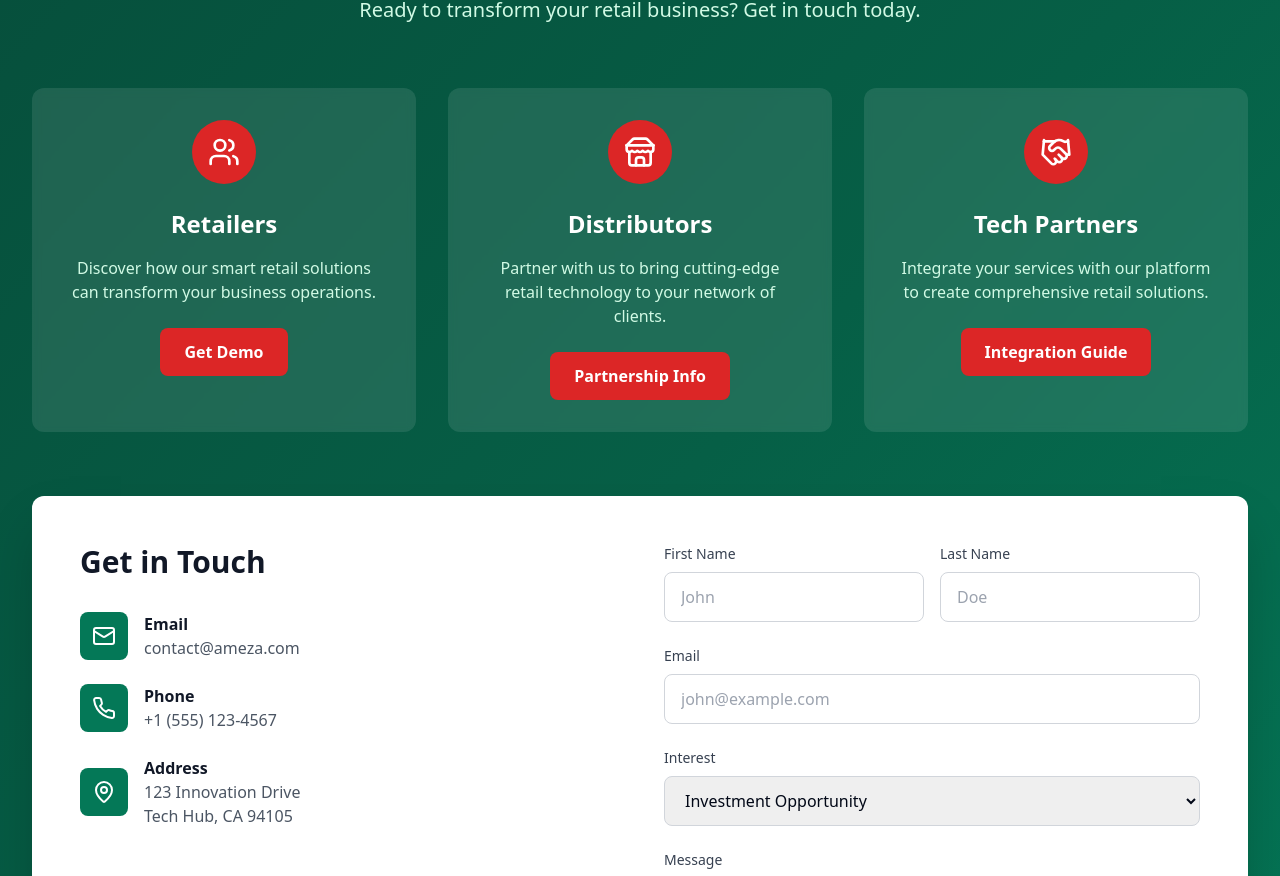
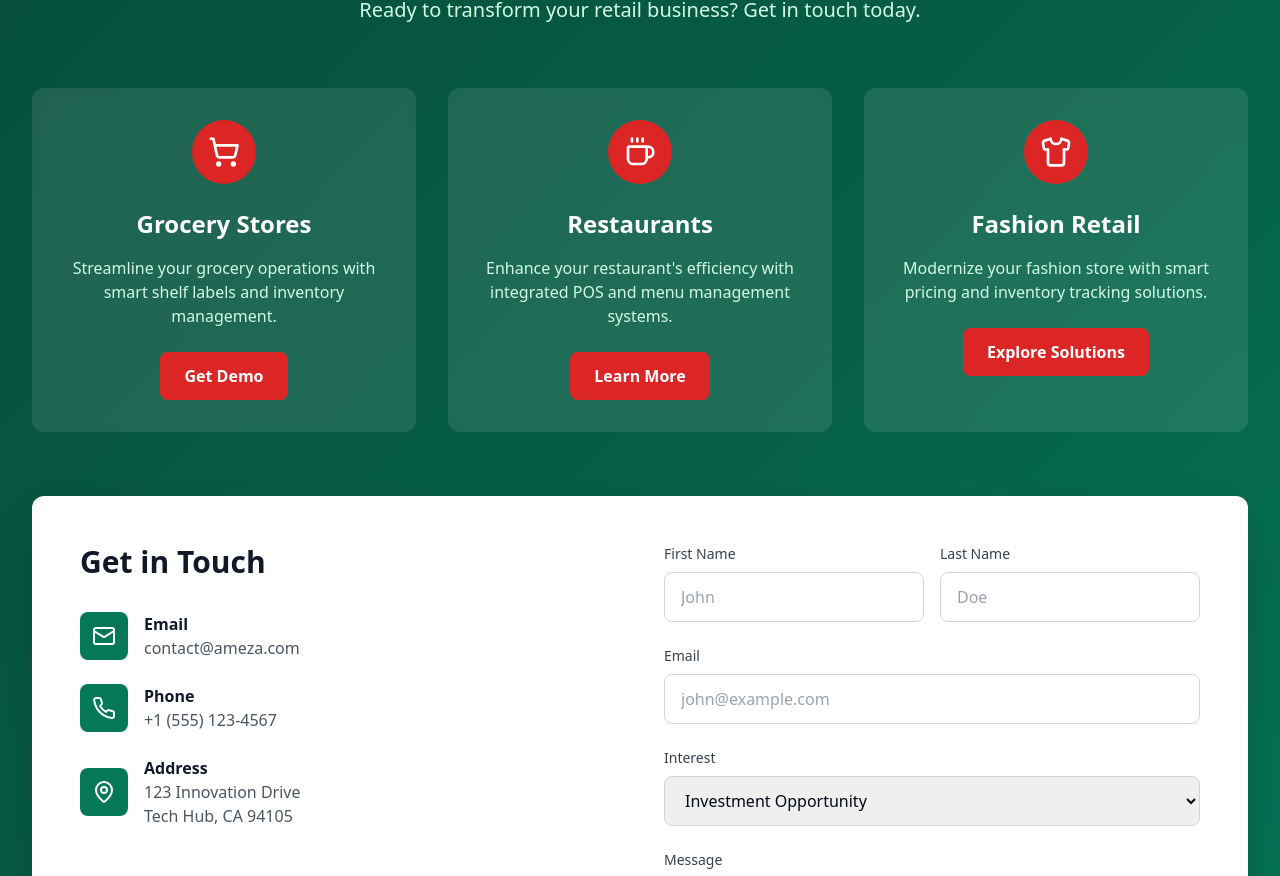
Before and after one commit to Ameza-Smart-Retail-Solutions/website, a React (Vite) app: page / in a window 1280 px wide. Shown: the part 2668-3544 px from the top of the page. Built offline with nearby package versions, Linux system fonts and the light colour scheme.

Commit message:
Refactor: Update contact cards
Update contact cards to represent retail verticals.

```diff
--- a/src/components/Contact.tsx
+++ b/src/components/Contact.tsx
@@ -1,6 +1,6 @@
 
 import React from 'react';
-import { Mail, Phone, MapPin, Users, Store, Handshake } from 'lucide-react';
+import { Mail, Phone, MapPin, ShoppingCart, Coffee, Shirt } from 'lucide-react';
 
 const Contact = () => {
   return (
@@ -18,11 +18,11 @@ const Contact = () => {
         <div className="grid lg:grid-cols-3 gap-8 mb-16">
           <div className="bg-white/10 backdrop-blur-sm rounded-xl p-8 text-center">
             <div className="bg-red-600 w-16 h-16 rounded-full flex items-center justify-center mx-auto mb-6">
-              <Users className="text-white" size={32} />
+              <ShoppingCart className="text-white" size={32} />
             </div>
-            <h3 className="text-2xl font-bold text-white mb-4">Retailers</h3>
+            <h3 className="text-2xl font-bold text-white mb-4">Grocery Stores</h3>
             <p className="text-emerald-100 mb-6">
-              Discover how our smart retail solutions can transform your business operations.
+              Streamline your grocery operations with smart shelf labels and inventory management.
             </p>
             <button className="bg-red-600 hover:bg-red-700 text-white px-6 py-3 rounded-lg font-semibold transition-colors">
               Get Demo
@@ -31,27 +31,27 @@ const Contact = () => {
 
           <div className="bg-white/10 backdrop-blur-sm rounded-xl p-8 text-center">
             <div className="bg-red-600 w-16 h-16 rounded-full flex items-center justify-center mx-auto mb-6">
-              <Store className="text-white" size={32} />
+              <Coffee className="text-white" size={32} />
             </div>
-            <h3 className="text-2xl font-bold text-white mb-4">Distributors</h3>
+            <h3 className="text-2xl font-bold text-white mb-4">Restaurants</h3>
             <p className="text-emerald-100 mb-6">
-              Partner with us to bring cutting-edge retail technology to your network of clients.
+              Enhance your restaurant's efficiency with integrated POS and menu management systems.
             </p>
             <button className="bg-red-600 hover:bg-red-700 text-white px-6 py-3 rounded-lg font-semibold transition-colors">
-              Partnership Info
+              Learn More
             </button>
           </div>
 
           <div className="bg-white/10 backdrop-blur-sm rounded-xl p-8 text-center">
             <div className="bg-red-600 w-16 h-16 rounded-full flex items-center justify-center mx-auto mb-6">
-              <Handshake className="text-white" size={32} />
+              <Shirt className="text-white" size={32} />
             </div>
-            <h3 className="text-2xl font-bold text-white mb-4">Tech Partners</h3>
+            <h3 className="text-2xl font-bold text-white mb-4">Fashion Retail</h3>
             <p className="text-emerald-100 mb-6">
-              Integrate your services with our platform to create comprehensive retail solutions.
+              Modernize your fashion store with smart pricing and inventory tracking solutions.
             </p>
             <button className="bg-red-600 hover:bg-red-700 text-white px-6 py-3 rounded-lg font-semibold transition-colors">
-              Integration Guide
+              Explore Solutions
             </button>
           </div>
         </div>
```
